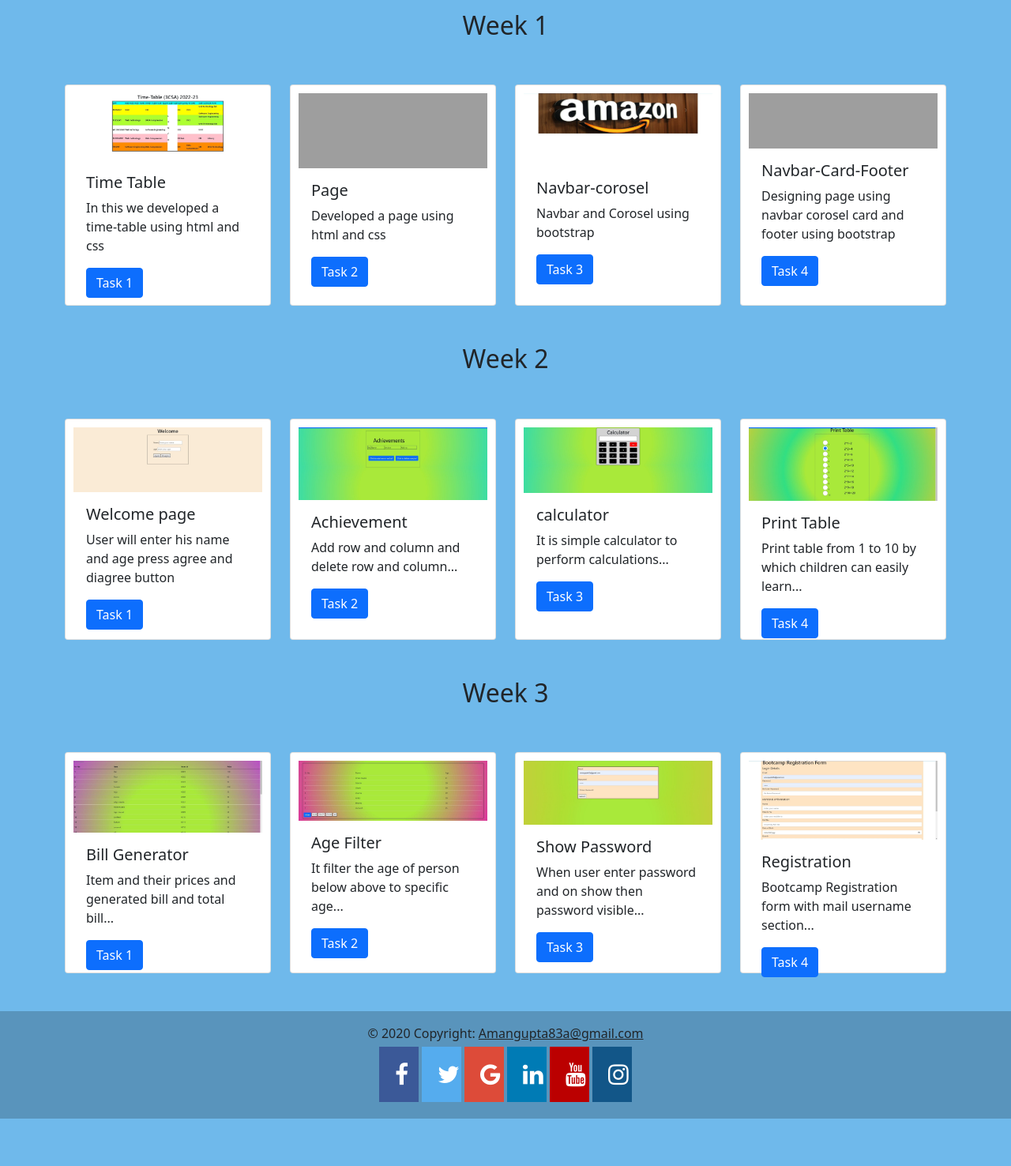
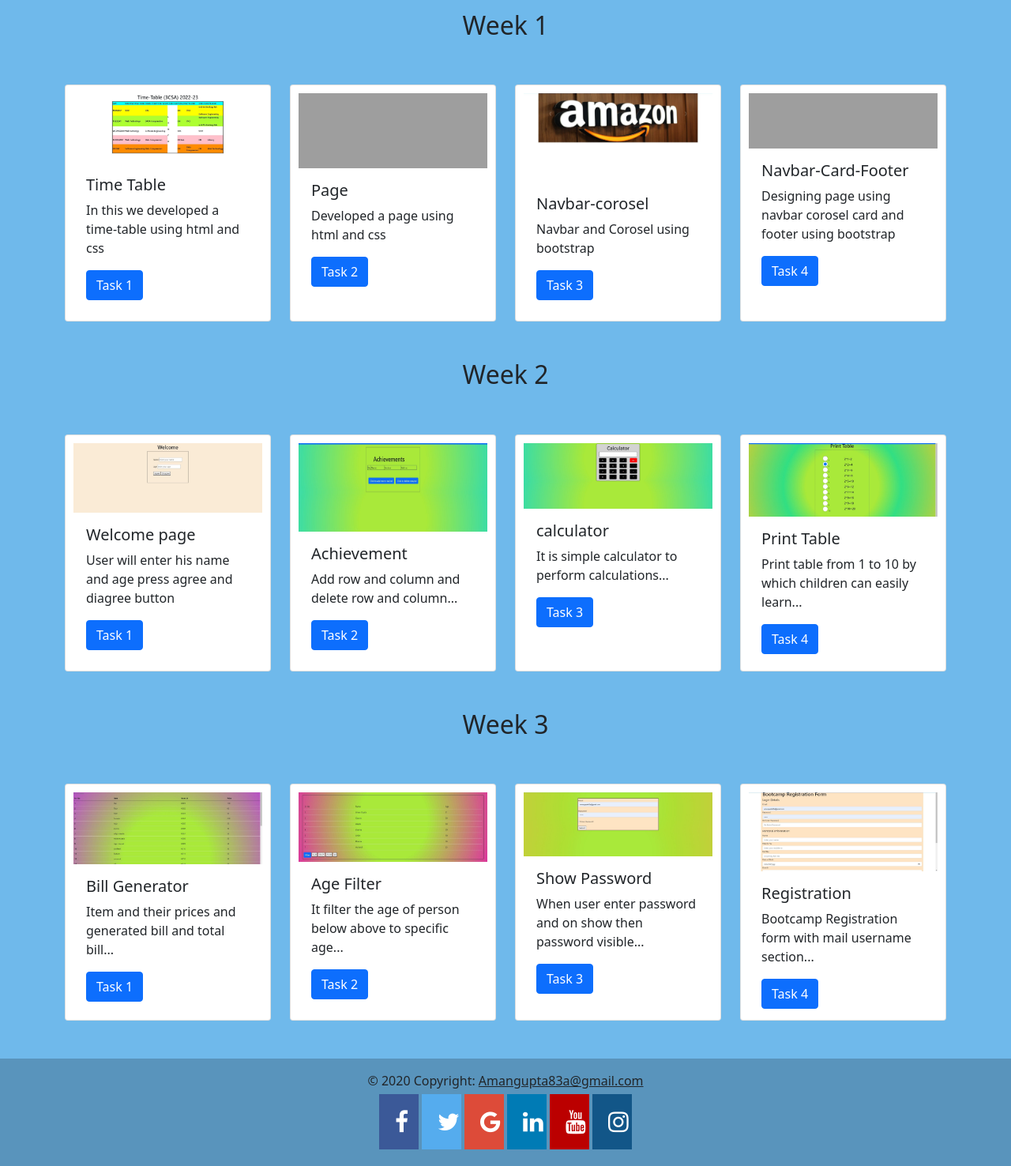
Before and after one commit to Amansahu83/Training-PortFolio, a plain HTML site: page index.html in a window 1280 px wide. Shown: the part 451-1927 px from the top of the page at 79% size. Before the commit the page ends 1867 px from the top, so only its background shows below. Drawn offline with nearby package versions, Linux system fonts and the light colour scheme; grey boxes are pictures that could not be loaded.

Commit message:
Update index.html

```diff
--- a/index.html
+++ b/index.html
@@ -109,7 +109,7 @@
         </div>
        <div class="row mt-5 mb-5">
         <div class="col-md-3">
-            <div class="card mt-2" style="width: rem; height: 280px; padding: 10px;">
+            <div class="card mt-2" style="width: rem; height: 300px; padding: 10px;">
               <img src="images/da1.jpeg" height="200px"alt="">
                 <div class="card-body">
                   <h5 class="card-title">Time Table</h5>
@@ -119,7 +119,7 @@
               </div>
         </div>
         <div class="col-md-3">
-            <div class="card mt-2" style="width: rem; height: 280px; padding: 10px;">
+            <div class="card mt-2" style="width: rem; height: 300px; padding: 10px;">
               <img src="images/day2.jpeg" height="95px" alt="">
                 <div class="card-body">
                   <h5 class="card-title">Page</h5>
@@ -128,7 +128,7 @@
                 </div>
               </div>
         </div><div class="col-md-3">
-            <div class="card mt-2" style="width: rem; height: 280px; padding: 10px;">
+            <div class="card mt-2" style="width: rem; height: 300px; padding: 10px;">
               <img src="images/day3.jpeg" height="200px" alt="">
                 <div class="card-body">
                   <h5 class="card-title">Navbar-corosel</h5>
@@ -138,7 +138,7 @@
               </div>
         </div>
         <div class="col-md-3">
-            <div class="card mt-2" style="width: rem; height: 280px; padding: 10px;">
+            <div class="card mt-2" style="width: rem; height: 300px; padding: 10px;">
               <img src="images/day4.jpeg" height="70px" alt="">
                 <div class="card-body">
                   <h5 class="card-title">Navbar-Card-Footer</h5>
@@ -156,7 +156,7 @@
         </div>
        <div class="row mt-5 mb-5">
         <div class="col-md-3">
-            <div class="card mt-2" style="width: rem; height: 280px; padding: 10px;" >
+            <div class="card mt-2" style="width: rem; height: 300px; padding: 10px;" >
               <img src="images/day5.jpeg" height="200px" alt="">
                 <div class="card-body">
                   <h5 class="card-title">Welcome page</h5>
@@ -166,7 +166,7 @@
               </div>
         </div>
         <div class="col-md-3">
-            <div class="card mt-2" style="width: rem; height: 280px; padding: 10px;">
+            <div class="card mt-2" style="width: rem; height: 300px; padding: 10px;">
               <img src="images/day6.jpeg" height="200px" alt="">
 
                 <div class="card-body">
@@ -176,7 +176,7 @@
                 </div>
               </div>
         </div><div class="col-md-3">
-            <div class="card mt-2" style="width: rem;height: 280px; padding: 10px;">
+            <div class="card mt-2" style="width: rem;height: 300px; padding: 10px;">
               <img src="images/day7.jpeg" alt="">
                 <div class="card-body">
                   <h5 class="card-title">calculator</h5>
@@ -186,7 +186,7 @@
               </div>
         </div>
         <div class="col-md-3">
-            <div class="card mt-2" style="width:rem;height: 280px; padding: 10px;">
+            <div class="card mt-2" style="width:rem;height: 300px; padding: 10px;">
               <img src="images/WhatsApp Image 2023-07-31 at 2.37.39 AM (1).jpeg" alt="">
                 <div class="card-body">
                   <h5 class="card-title">Print Table</h5>
@@ -205,7 +205,7 @@
         </div>
        <div class="row mt-5 mb-5">
         <div class="col-md-3">
-            <div class="card mt-2" style="width: rem; height: 280px; padding: 10px;">
+            <div class="card mt-2" style="width: rem; height: 300px; padding: 10px;">
               <img src="images/day9.jpeg" alt="">
                 <div class="card-body">
                   <h5 class="card-title">Bill Generator</h5>
@@ -215,7 +215,7 @@
               </div>
         </div>
         <div class="col-md-3">
-            <div class="card mt-2" style="width: rem; height: 280px; padding: 10px;">
+            <div class="card mt-2" style="width: rem; height: 300px; padding: 10px;">
               <img src="images/day10.jpeg" height="200px" alt="">
                 <div class="card-body">
                   <h5 class="card-title">Age Filter</h5>
@@ -224,7 +224,7 @@
                 </div>
               </div>
         </div><div class="col-md-3">
-            <div class="card mt-2" style="width: rem; height: 280px; padding: 10px;">
+            <div class="card mt-2" style="width: rem; height: 300px; padding: 10px;">
               <img src="images/day11.jpeg" alt="">
                 <div class="card-body">
                   <h5 class="card-title">Show Password</h5>
@@ -234,7 +234,7 @@
               </div>
         </div>
         <div class="col-md-3">
-            <div class="card mt-2" style="width: rem; height: 280px; padding: 10px;">
+            <div class="card mt-2" style="width: rem; height: 300px; padding: 10px;">
               <img src="images/day12.jpeg" height="100px" alt="">
                 <div class="card-body">
                   <h5 class="card-title">Registration</h5>
```
